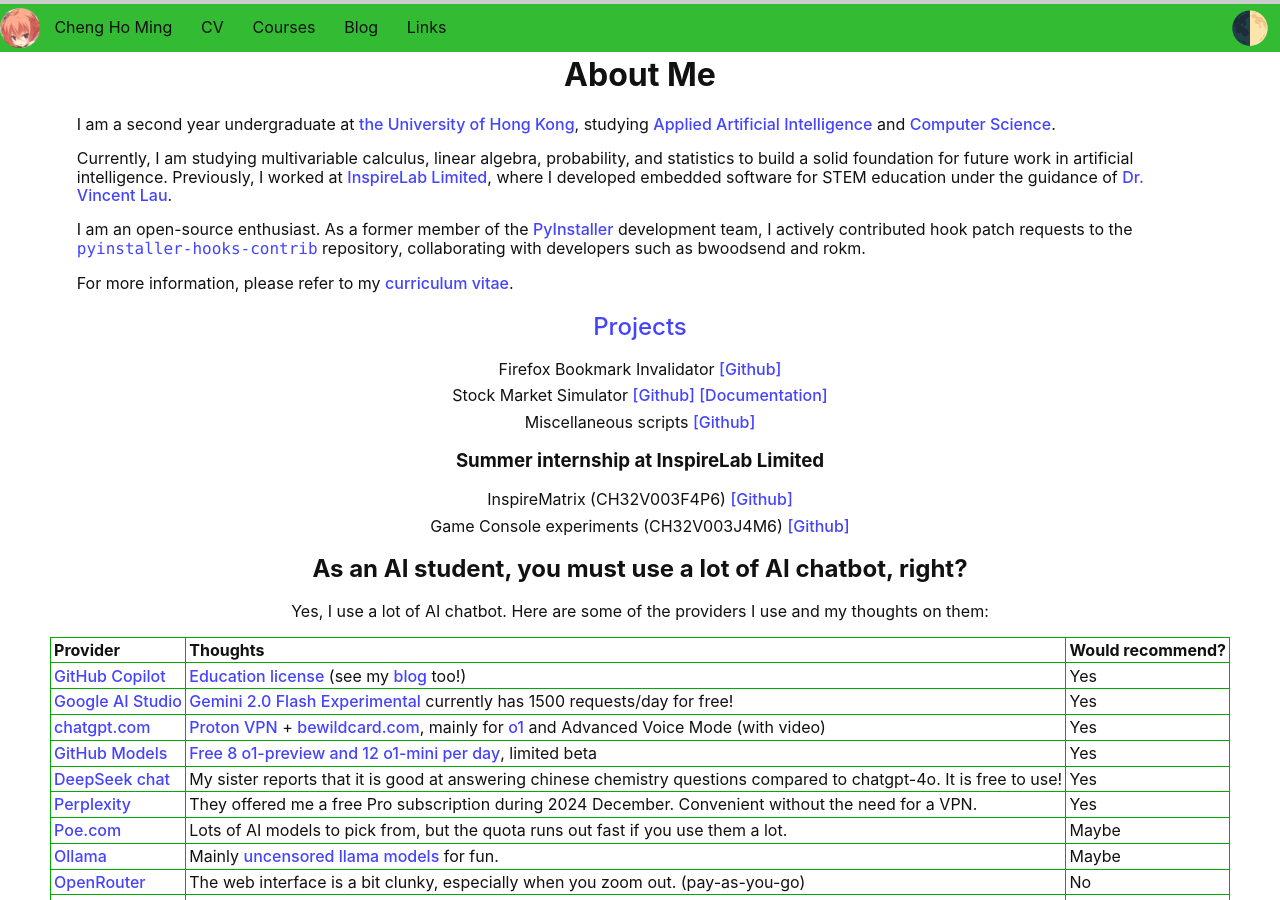
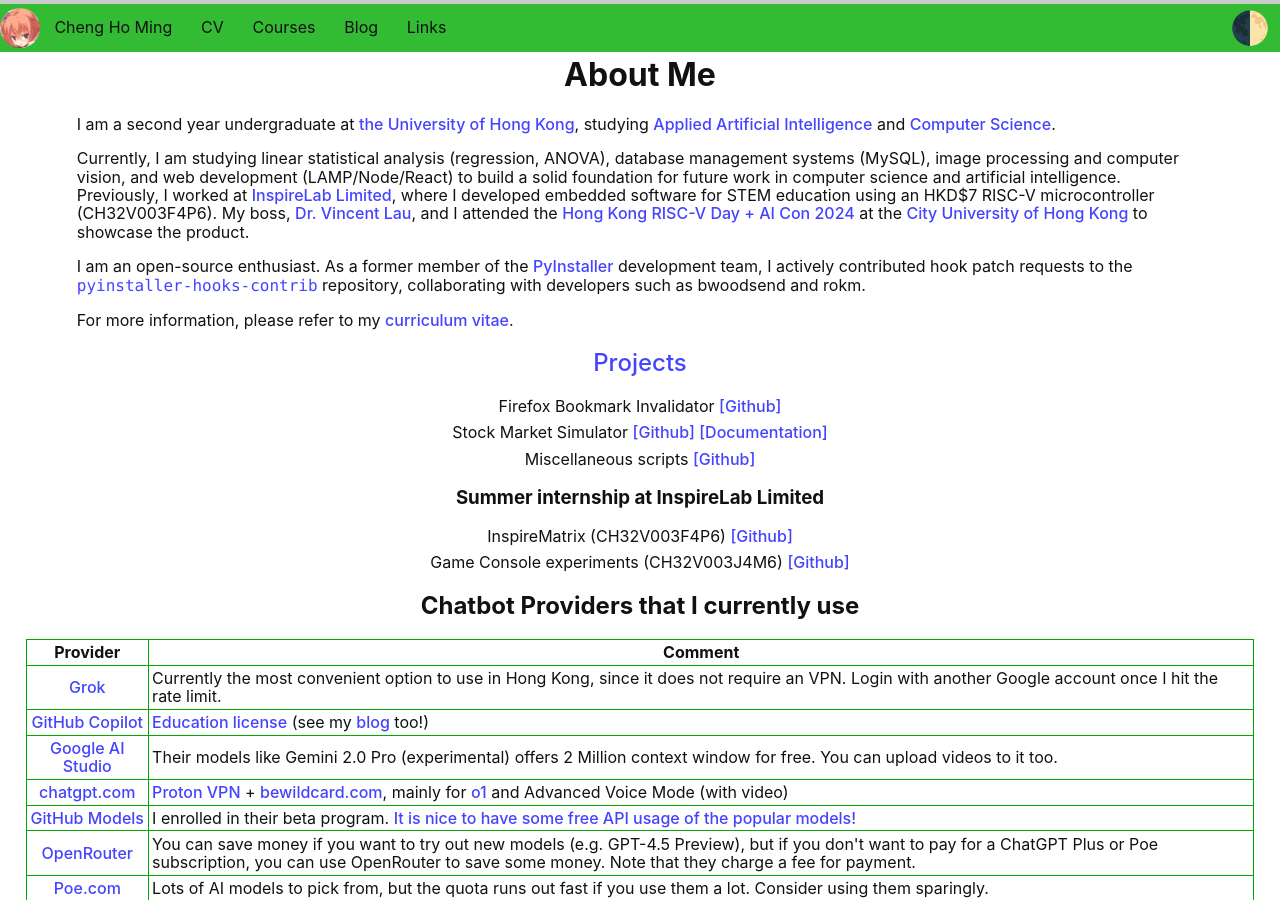
Before and after one commit to eric15342335/eric15342335.github.io, a Jekyll site: the page built from pages/index.html, in a window 1280 px wide and 900 px high. Built offline with Jekyll 4.4.1, drawn with Linux system fonts in a browser that asks for light colours; some of the changed text lies outside the part shown.

Commit message:
Refactor footer structure, update visitor count display logic, and enhance course table styling

```diff
--- a/_includes/footer.html
+++ b/_includes/footer.html
@@ -1,3 +1,4 @@
+<footer>
   <div class="separation-bar footer-container">
     <span class="left-align">
       <a href="https://github.com/eric15342335/eric15342335.github.io/">Website</a>
--- a/pages/index.html
+++ b/pages/index.html
@@ -35,7 +35,7 @@
     </p>
 
     <p>
-      Currently, I am studying multivariable calculus, linear algebra, probability, and statistics to build a solid foundation for future work in artificial intelligence. Previously, I worked at <a href="https://inspirelab.hk">InspireLab Limited</a>, where I developed embedded software for STEM education under the guidance of <a href="https://www.hkucs.org/seminar/bio-vincent.htm">Dr. Vincent Lau</a>.
+      Currently, I am studying linear statistical analysis (regression, ANOVA), database management systems (MySQL), image processing and computer vision, and web development (LAMP/Node/React) to build a solid foundation for future work in computer science and artificial intelligence. Previously, I worked at <a href="https://inspirelab.hk">InspireLab Limited</a>, where I developed embedded software for STEM education using an HKD$7 RISC-V microcontroller (CH32V003F4P6). My boss, <a href="https://www.hkucs.org/seminar/bio-vincent.htm">Dr. Vincent Lau</a>, and I attended the <a href="https://mp.weixin.qq.com/s/AU62LdSAO62kztfuiURXfg">Hong Kong RISC-V Day + AI Con 2024</a> at the <a href="https://www.cityu.edu.hk/">City University of Hong Kong</a> to showcase the product.
     </p>
 
     <p>
@@ -95,77 +95,56 @@
   </section>
 
   <section>
-    <h2>As an AI student, you must use a lot of AI chatbot, right?</h2>
-    <p>
-      Yes, I use a lot of AI chatbot. Here are some of the providers I use and my thoughts on them:
-    </p>
+    <h2>Chatbot Providers that I currently use</h2>
     <table class="course-table">
       <thead>
       <tr>
-        <th>Provider</th><th>Thoughts</th><th>Would recommend?</th>
+        <th>Provider</th><th>Comment</th>
       </tr>
       </thead>
       <tbody>
       <tr>
+        <td><a href="https://grok.com">Grok</a></td>
+        <td>Currently the most convenient option to use in Hong Kong, since it does not require an VPN. Login with another Google account once I hit the rate limit.</td>
+      </tr>
+      <tr>
         <td><a href="https://github.com/features/copilot">GitHub Copilot</a></td>
         <td><a href="https://github.com/education">Education license</a> (see my <a href="/blog/2024/11/14/Generating-commit-message-via-GitLens-and-Copilot.html">blog</a> too!)</td>
-        <td>Yes</td>
       </tr>
       <tr>
         <td><a href="https://aistudio.google.com/prompts/new_chat">Google AI Studio</a></td>
-        <td><a href="https://blog.google/technology/google-deepmind/google-gemini-ai-update-december-2024/">Gemini 2.0 Flash Experimental</a> currently has 1500 requests/day for free!</td>
-        <td>Yes</td>
+        <td>Their models like Gemini 2.0 Pro (experimental) offers 2 Million context window for free. You can upload videos to it too.</td>
       </tr>
       <tr>
         <td><a href="https://chatgpt.com">chatgpt.com</a></td>
         <td><a href="https://protonvpn.com/free-vpn">Proton VPN</a> + <a href="https://bewildcard.com/i/ERIC310">bewildcard.com</a>, mainly for <a href="https://openai.com/o1/">o1</a> and Advanced Voice Mode (with video)</td>
-        <td>Yes</td>
       </tr>
       <tr>
         <td><a href="https://github.com/marketplace/models">GitHub Models</a></td>
-        <td><a href="https://docs.github.com/en/github-models/prototyping-with-ai-models#rate-limits">Free 8 o1-preview and 12 o1-mini per day</a>, limited beta</td>
-        <td>Yes</td>
+        <td>I enrolled in their beta program. <a href="https://docs.github.com/en/github-models/prototyping-with-ai-models#rate-limits">It is nice to have some free API usage of the popular models!</td>
       </tr>
       <tr>
-        <td><a href="https://chat.deepseek.com/">DeepSeek chat</a></td>
-        <td>My sister reports that it is good at answering chinese chemistry questions compared to chatgpt-4o. It is free to use!</td>
-        <td>Yes</td>
+        <td><a href="https://openrouter.com">OpenRouter</a></td>
+        <td>You can save money if you want to try out new models (e.g. GPT-4.5 Preview), but if you don't want to pay for a ChatGPT Plus or Poe subscription, you can use OpenRouter to save some money. Note that they charge a fee for payment.</td>
+      </tr>
+      <tr>
+        <td><a href="https://poe.com">Poe.com</a></td>
+        <td>Lots of AI models to pick from, but the quota runs out fast if you use them a lot. Consider using them sparingly.</td>
+      </tr>
+      <tr>
+        <td><a href="https://chat.deepseek.com/">DeepSeek</a></td>
+        <td>Server is busy. Please try again later.</td>
       </tr>
       <tr>
         <td><a href="https://www.perplexity.ai/">Perplexity</a></td>
-        <td>They offered me a free Pro subscription during 2024 December. Convenient without the need for a VPN.</td>
-        <td>Yes</td>
-      </tr>
-      <tr>
-        <td><a href="https://poe.com">Poe.com</a></td>
-        <td>Lots of AI models to pick from, but the quota runs out fast if you use them a lot.</td>
-        <td>Maybe</td>
+        <td>They offered me a free Pro subscription during December 2024. Convenient without the need for a VPN.</td>
       </tr>
       <tr>
         <td><a href="https://ollama.com">Ollama</a></td>
         <td>Mainly <a href="https://ollama.com/library/llama2-uncensored">uncensored llama models</a> for fun.</td>
-        <td>Maybe</td>
-      </tr>
-      <tr>
-        <td><a href="https://openrouter.com">OpenRouter</a></td>
-        <td>The web interface is a bit clunky, especially when you zoom out. (pay-as-you-go)</td>
-        <td>No</td>
-      </tr>
-      <tr>
-        <td><a href="https://console.x.ai">Grok 2 API</a></td>
-        <td><s>free <a href="https://x.ai/blog/api">$25 per month</a> during Beta + <a href="https://openwebui.com/">Open-WebUI</a> (or <a href="https://librechat-librechat.hf.space/c/new">LibreChat</a>).</s> Not free anymore.</td>
-        <td>No</td>
-      </tr>
-      <tr>
-        <td><a href="https://2233.ai/i/ERIC310">2233.ai/chatgpt</a></td>
-        <td>Occasionally experiences bugs during chat.</td>
-        <td>No</td>
       </tr>
       </tbody>
     </table>
-    <p>
-      The list is not exhaustive, and I will update it as I try more providers.
-    </p>
   </section>
 
   <div id="loading-spinner" class="loading-spinner"></div>
@@ -195,6 +174,7 @@
   </section>
 
   <script>
+    // Handles the loading spinner animation of the #user-stats section
     let loadedImages = 0;
     const spinner = document.getElementById('loading-spinner');
     const userStats = document.getElementById('user-stats');
--- a/src/css/style.css
+++ b/src/css/style.css
@@ -227,16 +227,20 @@
 }
 
 .course-table {
-  margin: 0.5em auto 0;
   border: 1px solid var(--border-color);
   border-collapse: collapse;
-  text-align: justify;
+  margin-left: auto;
+  margin-right: auto;
 }
 
 .course-table th,
 .course-table td {
   border: 1px solid var(--border-color);
   padding: 0.2em;
+}
+
+.course-table tr td:nth-child(2) {
+  text-align: left;
 }
 
 .fixed-width-font {
--- a/src/js/script.js
+++ b/src/js/script.js
@@ -164,11 +164,24 @@
   initializeTheme();
 }
 
+function displayVisitorCount() {
+  let path = location.pathname === '/index.html' ? '/' : location.pathname;
+  let request = new XMLHttpRequest();
+  request.addEventListener('load', function() {
+    let response = JSON.parse(this.responseText);
+    document.querySelector('#goatcounter-stats-number').innerText = response.count;
+    document.querySelector('#goatcounter-stats').style.display = 'block';
+  });
+  request.open('GET', 'https://eric310.goatcounter.com/counter/' + encodeURIComponent(path) + '.json');
+  request.send();
+}
+
 /**
  * Ensures that all functionalities are initialized once the DOM is fully loaded.
  */
 function initializeApp() {
   attachEventListeners();
+  displayVisitorCount();
 }
 
 // Attach the initialization function to the DOMContentLoaded event
```
Also changed, not shown: other parts of _includes/footer.html (+1 -11 lines), _posts/2025-03-18-Breaking-VPL-SQL-assignment.md (line endings or trailing spaces). Lines whose indentation alone changed are shown as unchanged.
